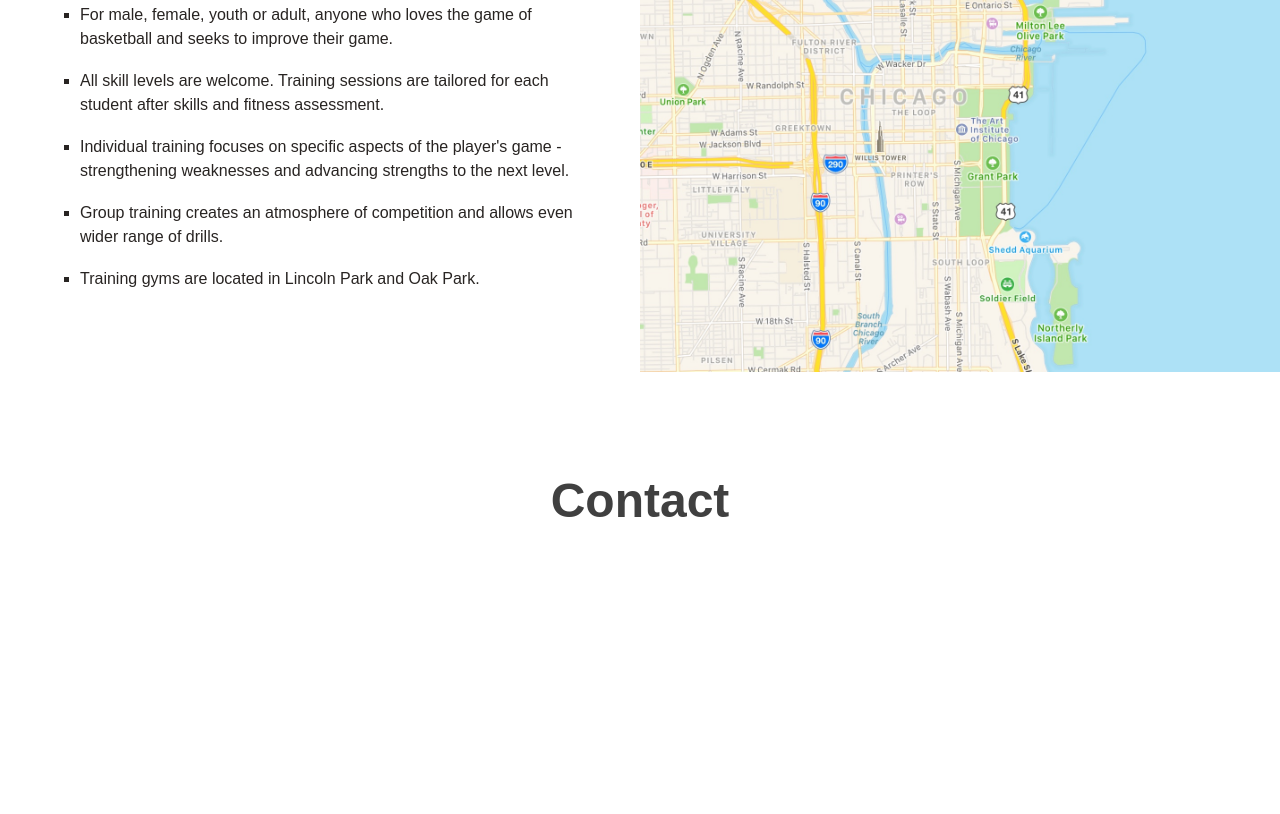
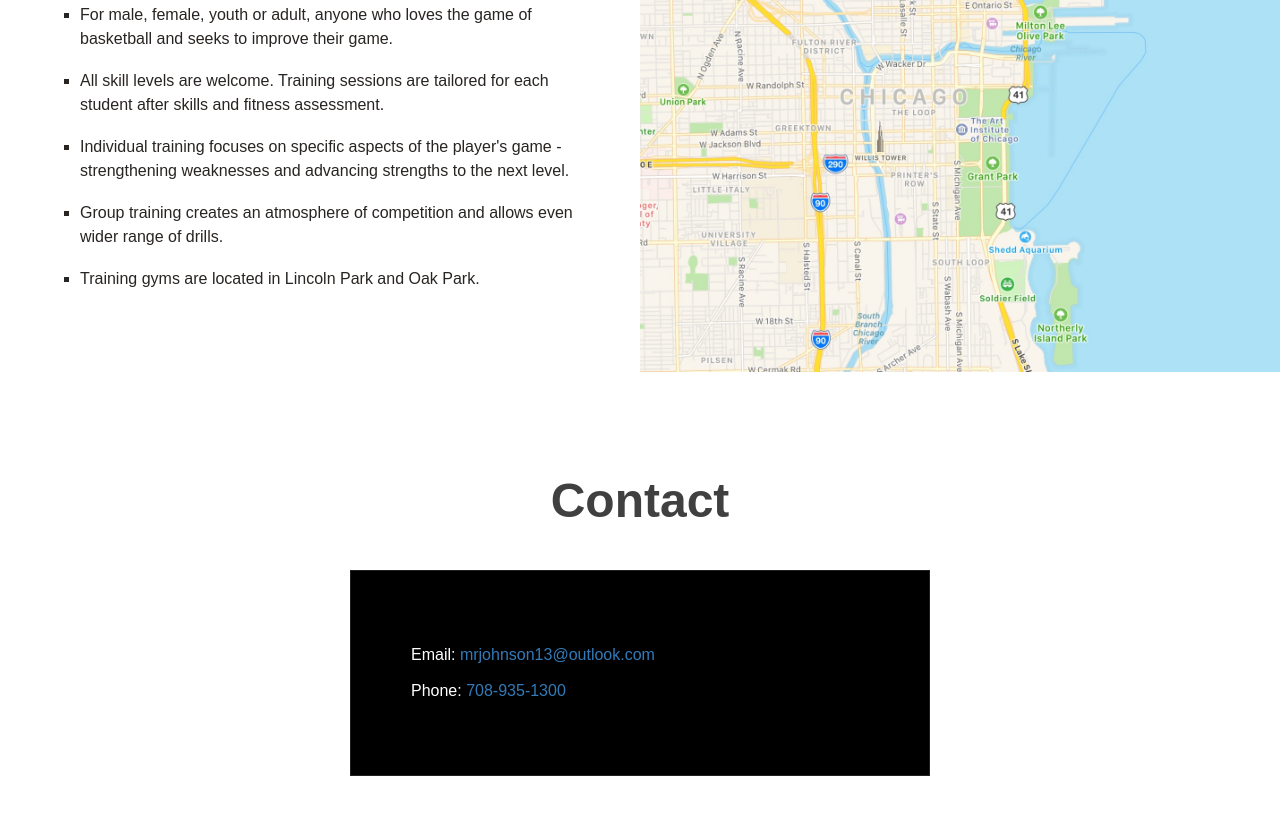
Before and after one commit to Hahndrew/Back2Basics, a website: page index.html in a window 1280 px wide. Shown: the part 3594-4408 px from the top of the page. Before the commit the page ends 4224 px from the top, so only its background shows below. Drawn offline with nearby package versions, Linux system fonts and the light colour scheme; a web font is replaced by a local one.

Commit message:
contacts layout

```diff
--- a/_/components/sass/_layout.scss
+++ b/_/components/sass/_layout.scss
@@ -196,4 +196,15 @@
 	padding: 6.0rem;
 	padding-top: 10.2rem;
 	padding-bottom: 10.2rem;
+	h2 {
+		margin-bottom: $xxxlarge;
+	}
+	ul {
+		margin: 0 auto;
+		padding: 6.0rem;
+		li {
+			margin-top: $small;
+			margin-bottom: $small;
+		}
+	}
 }
--- a/_/components/sass/styles.scss
+++ b/_/components/sass/styles.scss
@@ -118,4 +118,10 @@ body {
 	h2 {
 		text-align: center;
 	}
+	ul {
+		background-color: black;
+		color: #fff;
+		width: 50%;
+		border: 1px solid #212121;
+	}
 }
--- a/index.html
+++ b/index.html
@@ -105,6 +105,10 @@
 		<!-- SECTION 6: Contact -->
 		<div class="row section6">
 				<h2>Contact</h2>
+				<ul>
+					<li>Email: <a href="mailto:mrjohnson13@outlook.com">mrjohnson13@outlook.com</a></li>
+					<li>Phone: <a href="tel:+1-708-935-1300">708-935-1300</a></li>
+				</ul>
 		</div>
 
 <!-- Scripts ******************************************** -->
```
Also changed, not shown: _/css/styles.css.
